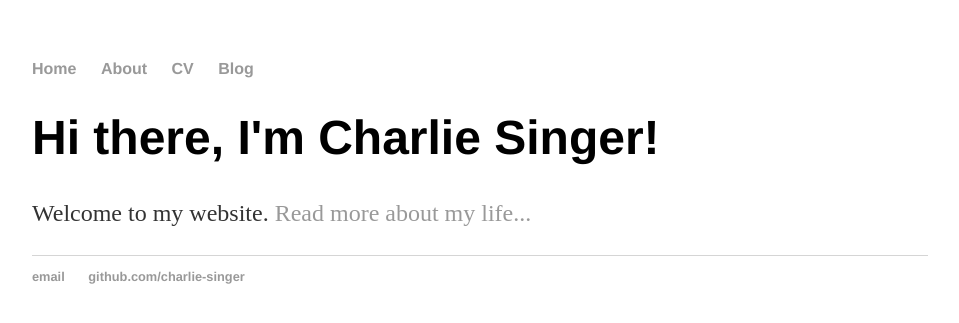
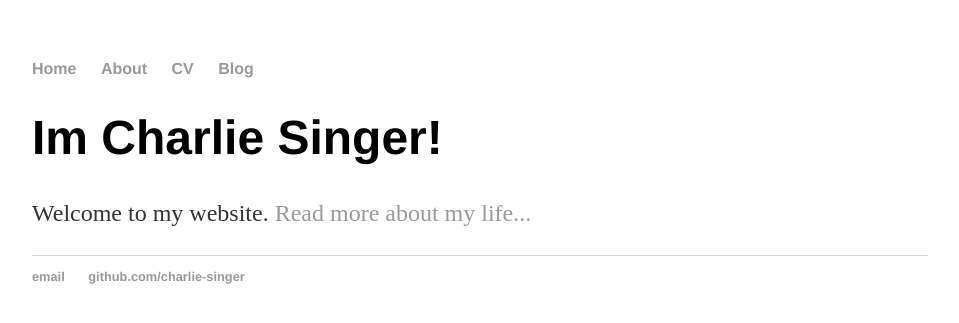
Before and after one commit to charlie-singer/charlie-singer.github.io, a Jekyll site: the page built from index.html, in a window 1280 px wide. Shown: the top 323 px of the page, without its empty margins (160-1119 px from the left). Built offline with Jekyll 4.4.1, drawn with Linux system fonts in a browser that asks for light colours.

Commit message:
Update index.html

```diff
--- a/index.html
+++ b/index.html
@@ -1,30 +1,8 @@
-<!DOCTYPE html>
-<html>
-	<head>
-		<title>Charlie Singer </title>
-		<!-- link to main stylesheet -->
-		<link rel="stylesheet" type="text/css" href="/css/main.css">
-	</head>
-	<body>
-		<nav>
-    		<ul>
-        		<li><a href="/">Home</a></li>
-	        	<li><a href="/about">About</a></li>
-        		<li><a href="/cv">CV</a></li>
-        		<li><a href="/blog">Blog</a></li>
-    		</ul>
-		</nav>
-		<div class="container">
-    		<div class="blurb">
-        		<h1>Hi there, I'm Charlie Singer!</h1>
-				<p>Welcome to my website. <a href="/about">Read more about my life...</a></p>
-    		</div><!-- /.blurb -->
-		</div><!-- /.container -->
-		<footer>
-    		<ul>
-        		<li><a href="mailto:charliesinger@gmail.com">email</a></li>
-        		<li><a href="https://github.com/charlie-singer">github.com/charlie-singer</a></li>
-			</ul>
-		</footer>
-	</body>
-</html>
+---
+layout: default
+title: Charlie Singer
+---
+<div class="blurb">
+	<h1>Im Charlie Singer!</h1>
+	<p>Welcome to my website. <a href="/about">Read more about my life...</a></p>
+</div><!-- /.blurb -->
```
